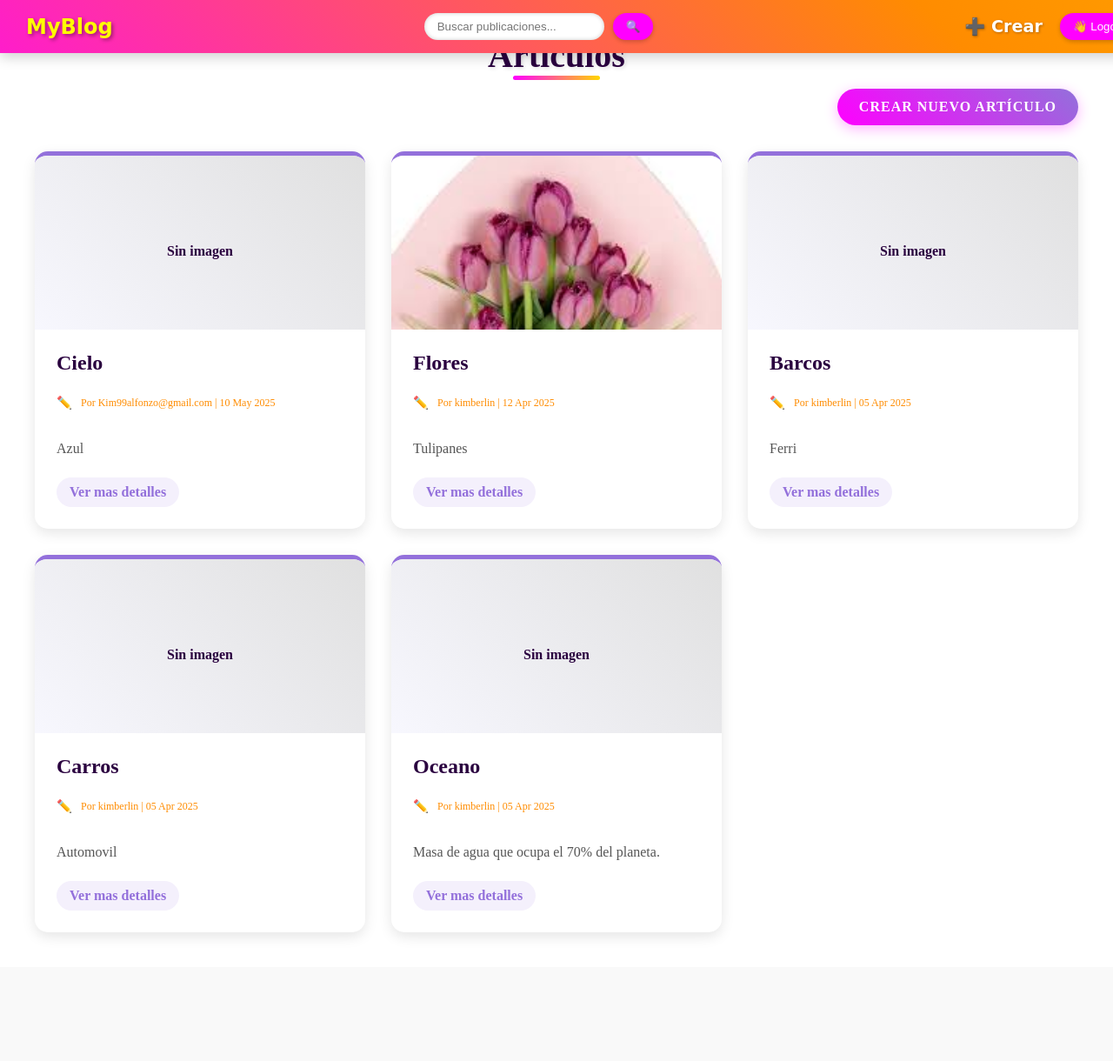
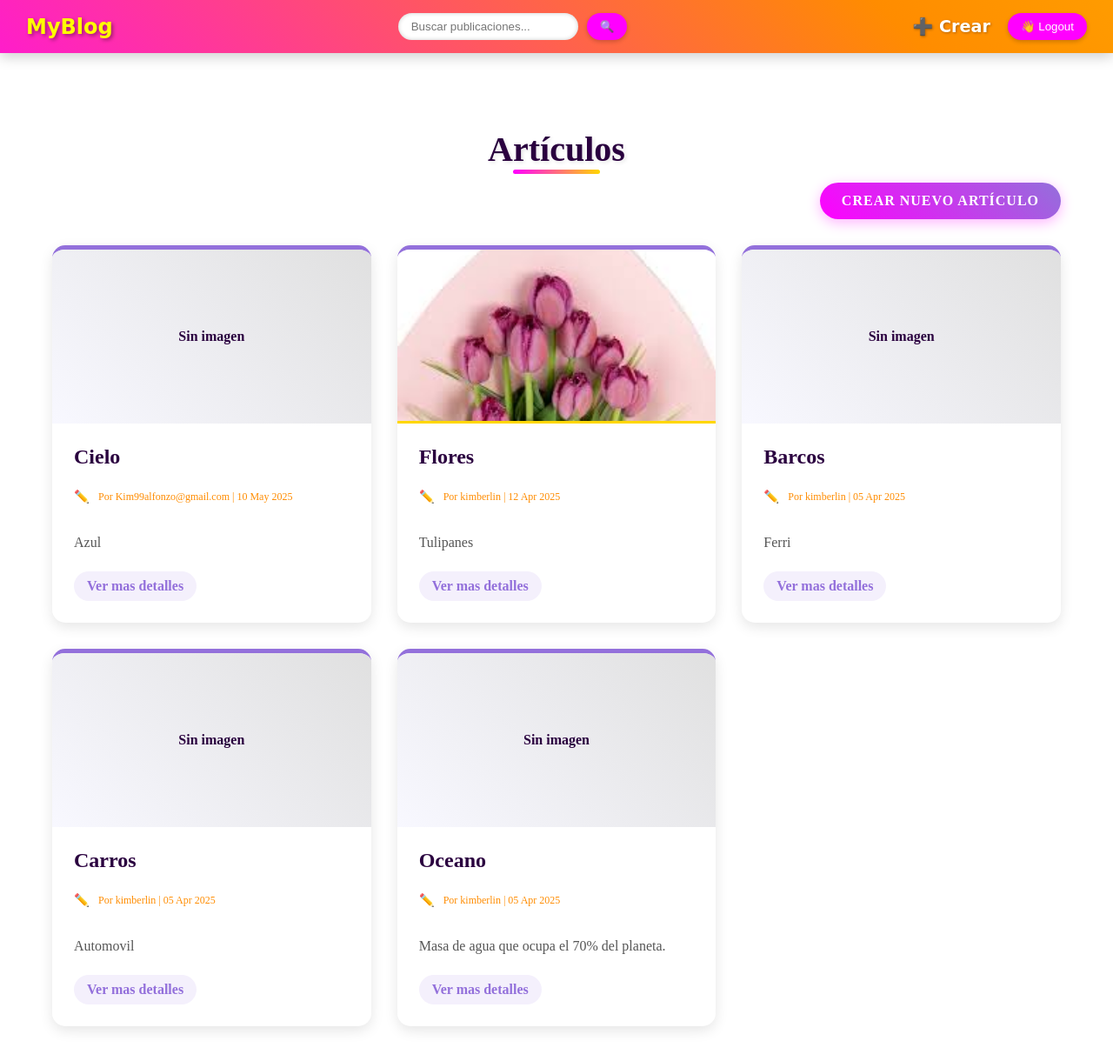
Before and after one commit to Kim27alfonzo/django_proyect_crud, a Django app: page /post in a window 1280 px wide. Shown: the whole page at 87% size. Before the commit the page ends 1035 px from the top, so only its background shows below. Run offline with Django 5.2, Linux system fonts and the light colour scheme; data comes from the database, SQL or seed files in the repository; both versions use the stored data as it was after the commit.

Commit message:
modificacion de la navbar

```diff
--- a/static/css/navbar.css
+++ b/static/css/navbar.css
@@ -1,4 +1,10 @@
 /* degradado-vibrante.css */
+*, *::before, *::after {
+    box-sizing: border-box;
+}
+body {
+    padding-top: 100px; /* Ajusta este valor a la altura real de tu navbar */
+}
 nav {
     display: flex;
     justify-content: space-between;
```
Also changed, not shown: db.sqlite3.
